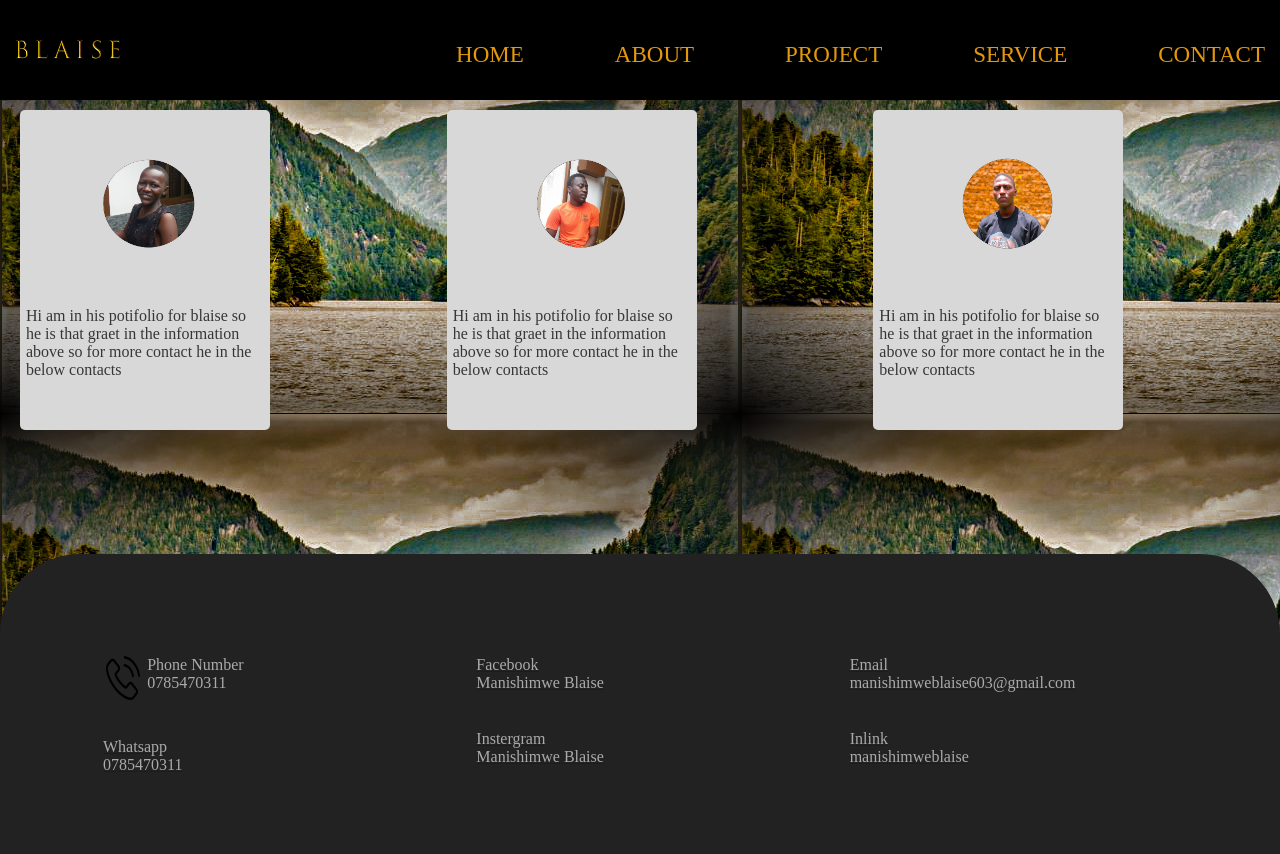
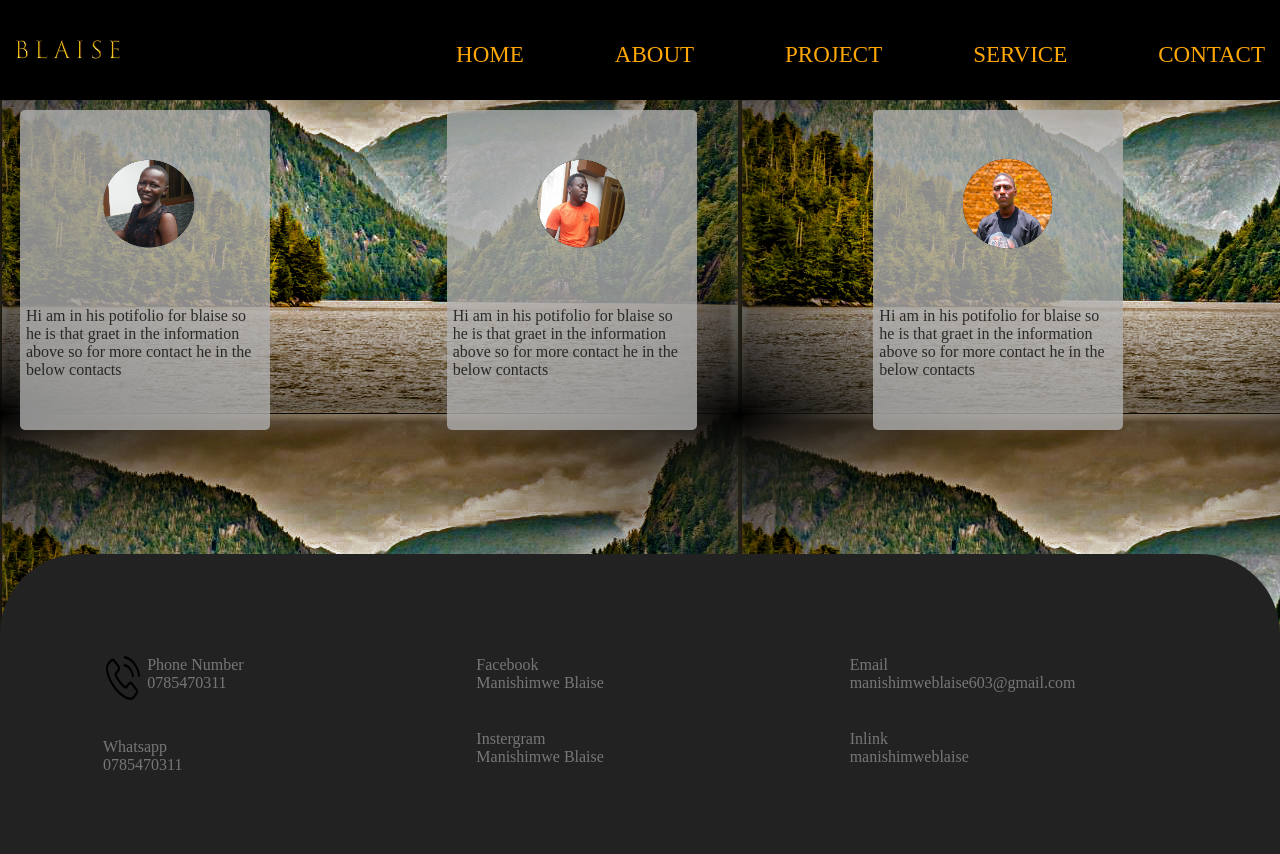
Before and after one commit to blaisema22/blaise, a PHP site: page /contact.html in a window 1280 px wide. Run offline with PHP 8.4, Linux system fonts and the light colour scheme.

```diff
--- a/css/style.css
+++ b/css/style.css
@@ -17,11 +17,11 @@ body,html{
 	--width-sm:84%;
 	/*====================color================*/
 	--color-bg:black;
-	--color-text:rgb(249, 6, 6);
-	--color-sp:rgb(216, 216, 216);
-	--color-btn:rgb(227, 152, 12);
+	--color-text:rgb(135, 94, 94);
+	--color-sp:rgba(177, 177, 177, 0.788);
+	--color-btn:rgb(254, 167, 6);
 	--color-sector:rgb(196, 196, 196);
-	--color-blue:rgb(203, 14, 216);
+	--color-blue:rgb(2, 171, 255);
 }
 .log{
 	width: 13%;
@@ -95,6 +95,9 @@ h2 span {
     margin-top: 6px;
     margin-left: 10px;
     height: 5.5vh;}
+	a{
+		text-decoration: none;
+	}
 
 /* ======================== menubar responsive  ================================ */
 @media screen AND (max-width: 1024px){
--- a/index.html
+++ b/index.html
@@ -6,7 +6,7 @@
     <meta name="viewport" content="width=device-width, initial-scale=1.0">
     <link rel="stylesheet" href="css/style.css">
 	<!-- <link rel="stylesheet" href="css/indexx.css"> -->
-    <title>Document</title>
+    <title>Blaise Matuide</title>
 </head>
 <body>
     <nav>
```
Also changed, not shown: photo/blise.png (added).
